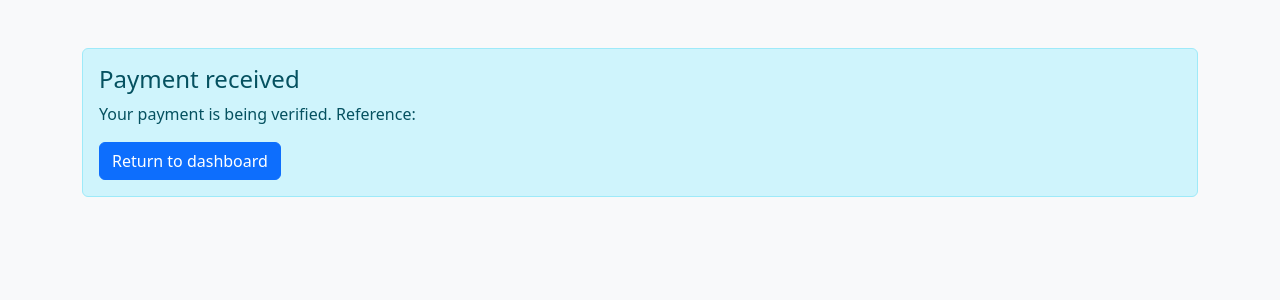
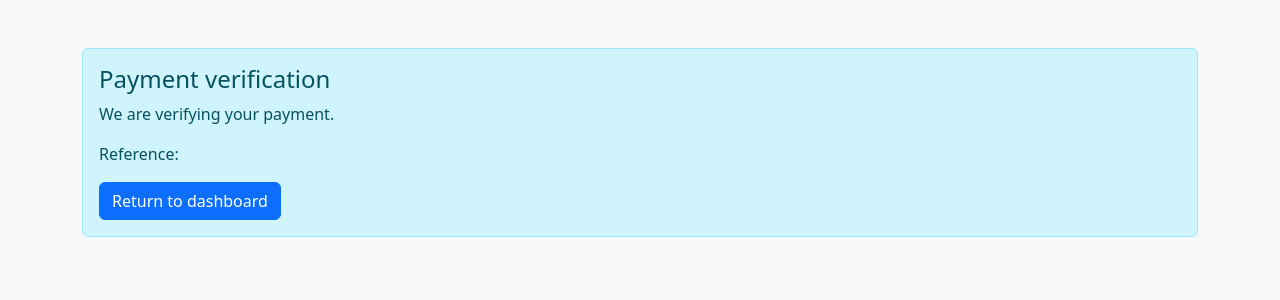
Before and after one commit to saleem-shaik-git/smmpanel, a PHP site: page /smmpanel/payment-callback.php in a window 1280 px wide. Shown: the top 300 px of the page. Run offline with PHP 8.4, Linux system fonts and the light colour scheme; the visitor is signed in with stand-in values (Sample User, id 1).

Commit message:
feat: verify Paystack payment on customer callback

```diff
--- a/public/payment-callback.php
+++ b/public/payment-callback.php
@@ -2,8 +2,21 @@
 
 declare(strict_types=1);
 require dirname(__DIR__) . '/config/bootstrap.php';
-use App\Auth;
+use App\Auth; use App\Database; use App\Services\PaystackService; use App\Services\PaymentService;
 Auth::requireLogin();
 $reference=trim((string)($_GET['reference'] ?? $_GET['trxref'] ?? ''));
+$status='pending'; $message='We are verifying your payment.';
+if($reference!==''){
+    try{
+        $payment=(new PaystackService((string)env('PAYSTACK_SECRET_KEY','')))->verify($reference);
+        if(($payment['status'] ?? '')==='success'){
+            $metadata=$payment['metadata'] ?? [];
+            $userId=(int)($metadata['user_id'] ?? Auth::id());
+            $amount=((int)($payment['amount'] ?? 0))/100;
+            (new PaymentService())->creditWallet($userId,$amount,'PAYSTACK-'.$reference,'Paystack wallet deposit '.$reference);
+            $status='success'; $message='Payment verified and your wallet has been credited.';
+        } else { $status='failed'; $message='Payment was not successful.'; }
+    }catch(Throwable $e){$status='pending';$message='Payment verification is still processing. If your payment was successful, your wallet will be updated after webhook verification.';}
+}
 ?>
-<!doctype html><html lang="en"><head><meta charset="utf-8"><meta name="viewport" content="width=device-width,initial-scale=1"><title>Payment | SMM Panel</title><link href="https://cdn.jsdelivr.net/npm/bootstrap@5.3.3/dist/css/bootstrap.min.css" rel="stylesheet"></head><body class="bg-light"><main class="container py-5"><div class="alert alert-info"><h4>Payment received</h4><p>Your payment is being verified. Reference: <strong><?=htmlspecialchars($reference)?></strong></p><a href="/dashboard.php" class="btn btn-primary">Return to dashboard</a></div></main></body></html>
+<!doctype html><html lang="en"><head><meta charset="utf-8"><meta name="viewport" content="width=device-width,initial-scale=1"><title>Payment | SMM Panel</title><link href="https://cdn.jsdelivr.net/npm/bootstrap@5.3.3/dist/css/bootstrap.min.css" rel="stylesheet"></head><body class="bg-light"><main class="container py-5"><div class="alert alert-<?= $status==='success'?'success':($status==='failed'?'danger':'info') ?>"><h4><?= $status==='success'?'Payment successful':($status==='failed'?'Payment failed':'Payment verification') ?></h4><p><?=htmlspecialchars($message)?></p><p class="mb-3">Reference: <strong><?=htmlspecialchars($reference)?></strong></p><a href="/dashboard.php" class="btn btn-primary">Return to dashboard</a></div></main></body></html>
```
